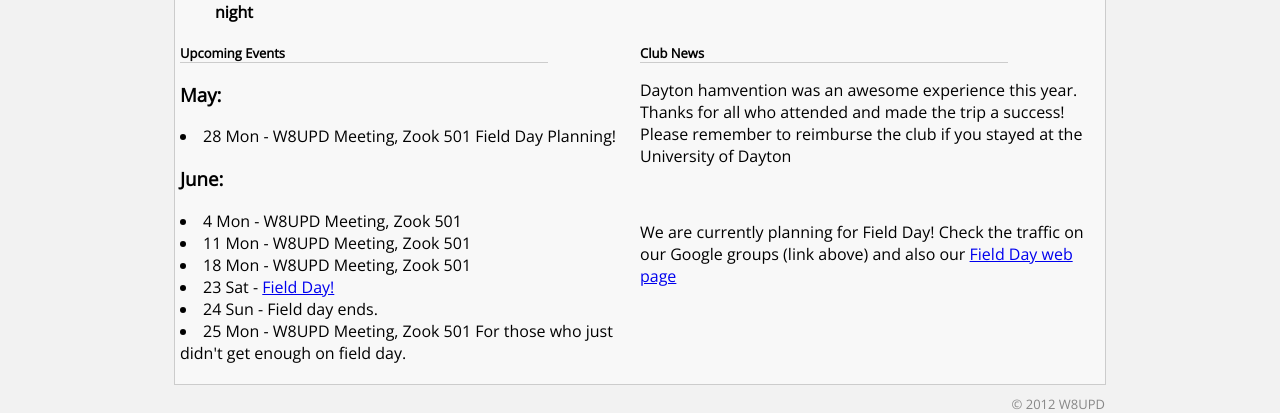
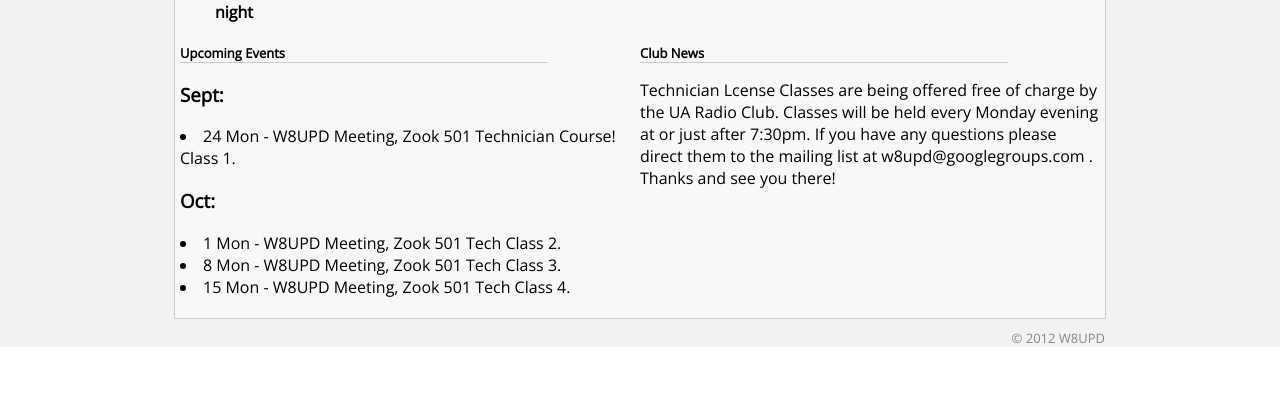
Before and after one commit to W8UPD/website, a Django app: template w8upd/templates/index.html in a window 1280 px wide. Shown: the part 1056-1469 px from the top of the page. After the commit the page ends 1403 px from the top, so only its background shows below. Run offline with Django 3.2, Linux system fonts and the light colour scheme; the template is opened without the code that fills it, so the values that code supplies are empty.

Commit message:
updating home page

```diff
--- a/w8upd/templates/index.html
+++ b/w8upd/templates/index.html
@@ -24,20 +24,16 @@
             <div id="triportal">
               <div class="left">
                 <div class="title">Upcoming Events</div>
-                  <h3>May:</h3>
-                    <li>28 Mon - W8UPD Meeting, Zook 501 Field Day Planning!</li>
-                  <h3>June:</h3>
-                    <li>4 Mon - W8UPD Meeting, Zook 501</li>
-                    <li>11 Mon - W8UPD Meeting, Zook 501</li>
-                    <li>18 Mon - W8UPD Meeting, Zook 501</li>
-                    <li>23 Sat - <a href="fieldday">Field Day!</a></li>
-                    <li>24 Sun - Field day ends.</li>
-                    <li>25 Mon - W8UPD Meeting, Zook 501 For those who just didn't get enough on field day.</li>
+                  <h3>Sept:</h3>
+                    <li>24 Mon - W8UPD Meeting, Zook 501 Technician Course! Class 1.</li>
+                  <h3>Oct:</h3>
+                    <li>1 Mon - W8UPD Meeting, Zook 501 Tech Class 2.</li>
+                    <li>8 Mon - W8UPD Meeting, Zook 501 Tech Class 3.</li>
+                    <li>15 Mon - W8UPD Meeting, Zook 501 Tech Class 4.</li>
               </div>
               <div class="right">
                 <div class="title">Club News</div>
-                <p>Dayton hamvention was an awesome experience this year. Thanks for all who attended and made the trip a success! Please remember to reimburse the club if you stayed at the University of Dayton</p><br>
-                <p>We are currently planning for Field Day! Check the traffic on our Google groups (link above) and also our <a href="fieldday">Field Day web page</a></p>
+                <p>Technician Lcense Classes are being offered free of charge by the UA Radio Club. Classes will be held every Monday evening at or just after 7:30pm. If you have any questions please direct them to the mailing list at w8upd@googlegroups.com . Thanks and see you there!
 		          </div>
               <div style="clear: both;"></div>
             </div>
```
